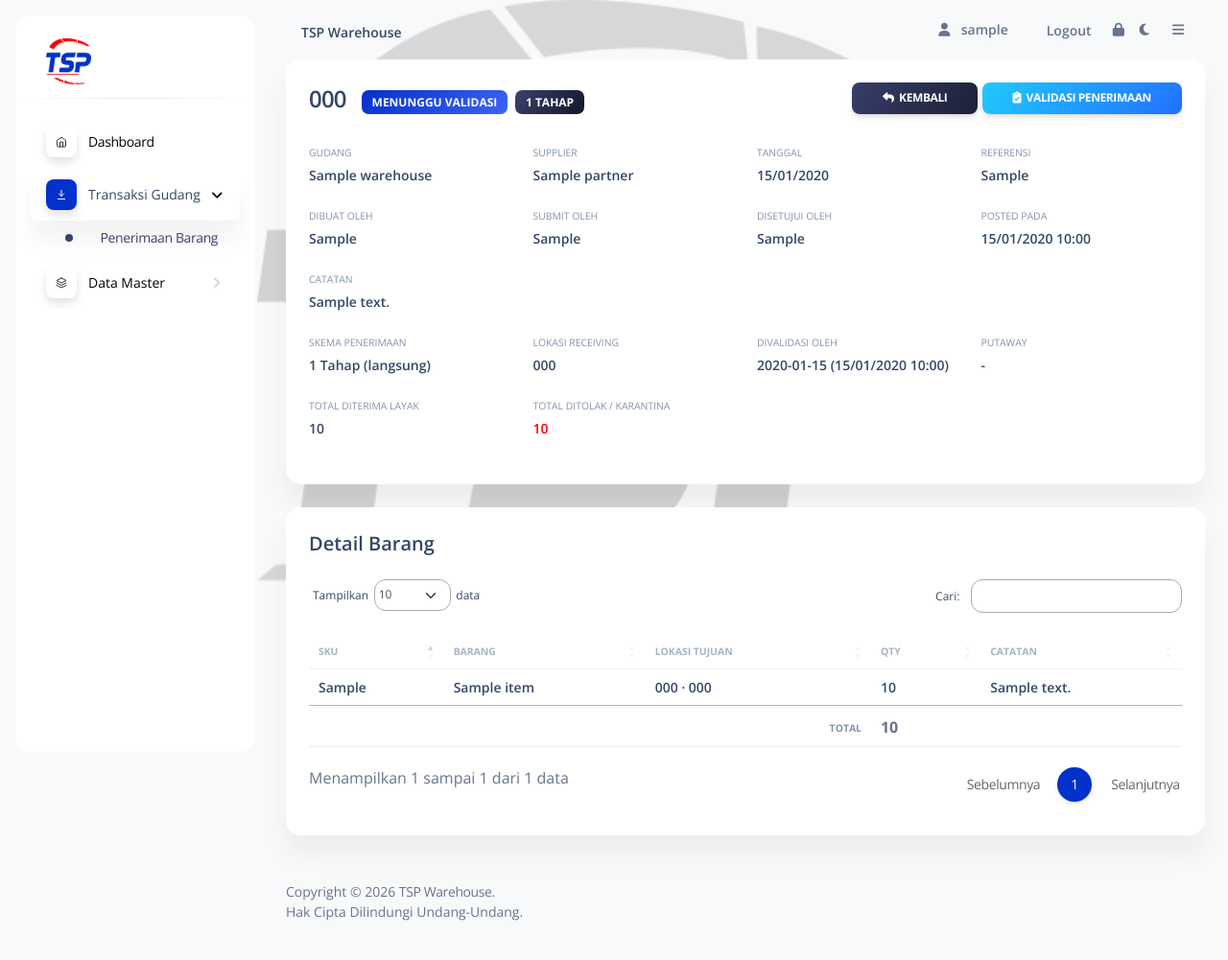
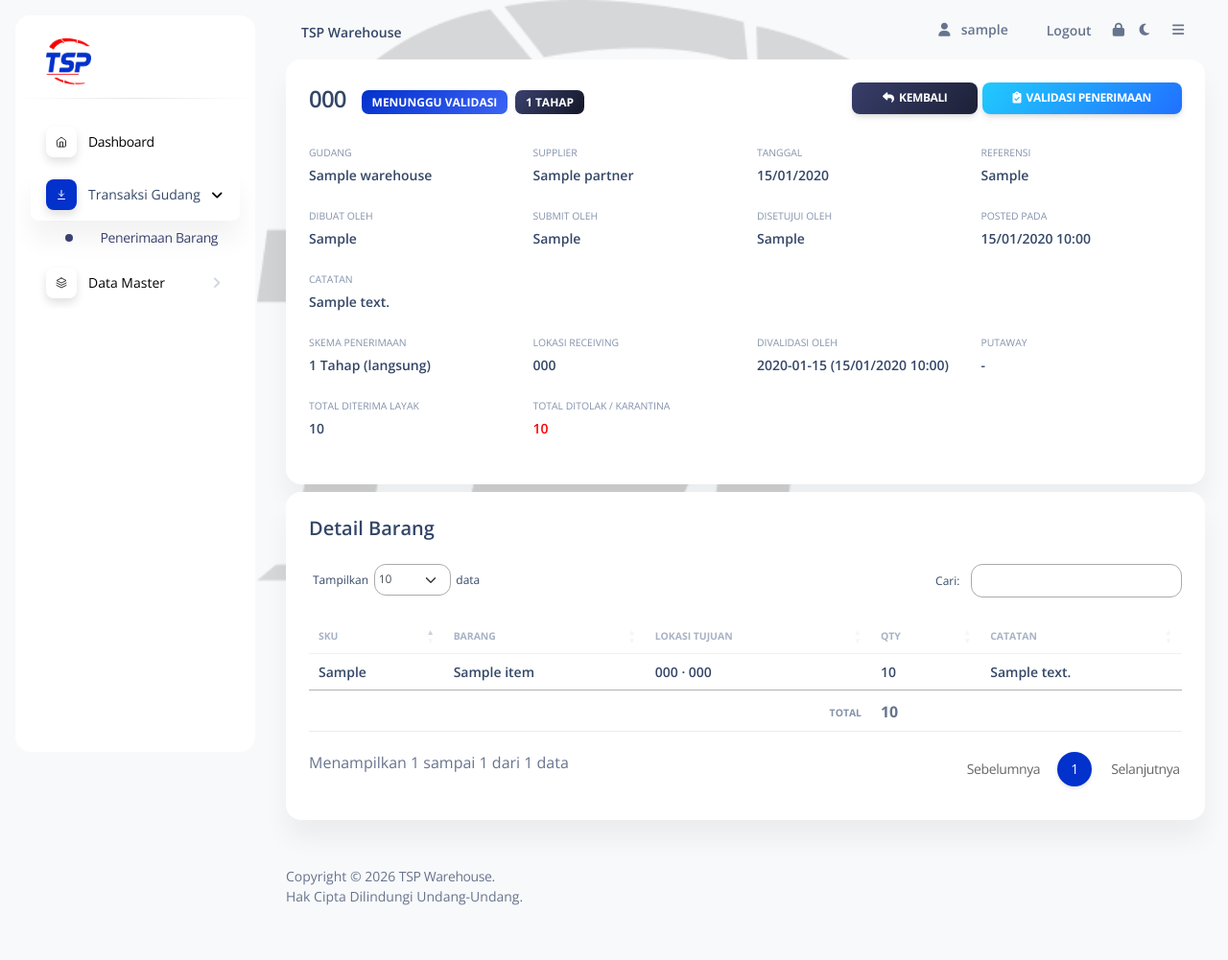
Before and after one commit to Bono2666/timur_sp, a Django app: page /warehouse/receipt/1/ in a window 1280 px wide. Shown: the whole page at 96% size. After the commit the page ends 944 px from the top, so only its background shows below. Run offline with Django 4.2, Linux system fonts and the light colour scheme; a user stored in the database is signed in; tables that the repository leaves empty hold one stand-in row (values such as "Sample post"); some libraries are stand-ins or nearby versions.

Commit message:
Detail Penerimaan: perkecil jarak antar card (mt-4 -> mt-2, 16px -> 8px) antara card info dan card Detail Barang

```diff
--- a/apps/templates/home/receipt_view.html
+++ b/apps/templates/home/receipt_view.html
@@ -243,7 +243,7 @@
             </div>
 
             <!-- Card 2: Detail Barang -->
-            <div class="card mt-4">
+            <div class="card mt-2">
                 <div class="card-header">
                     <h5 class="mb-4">Detail Barang</h5>
                 </div>
```
